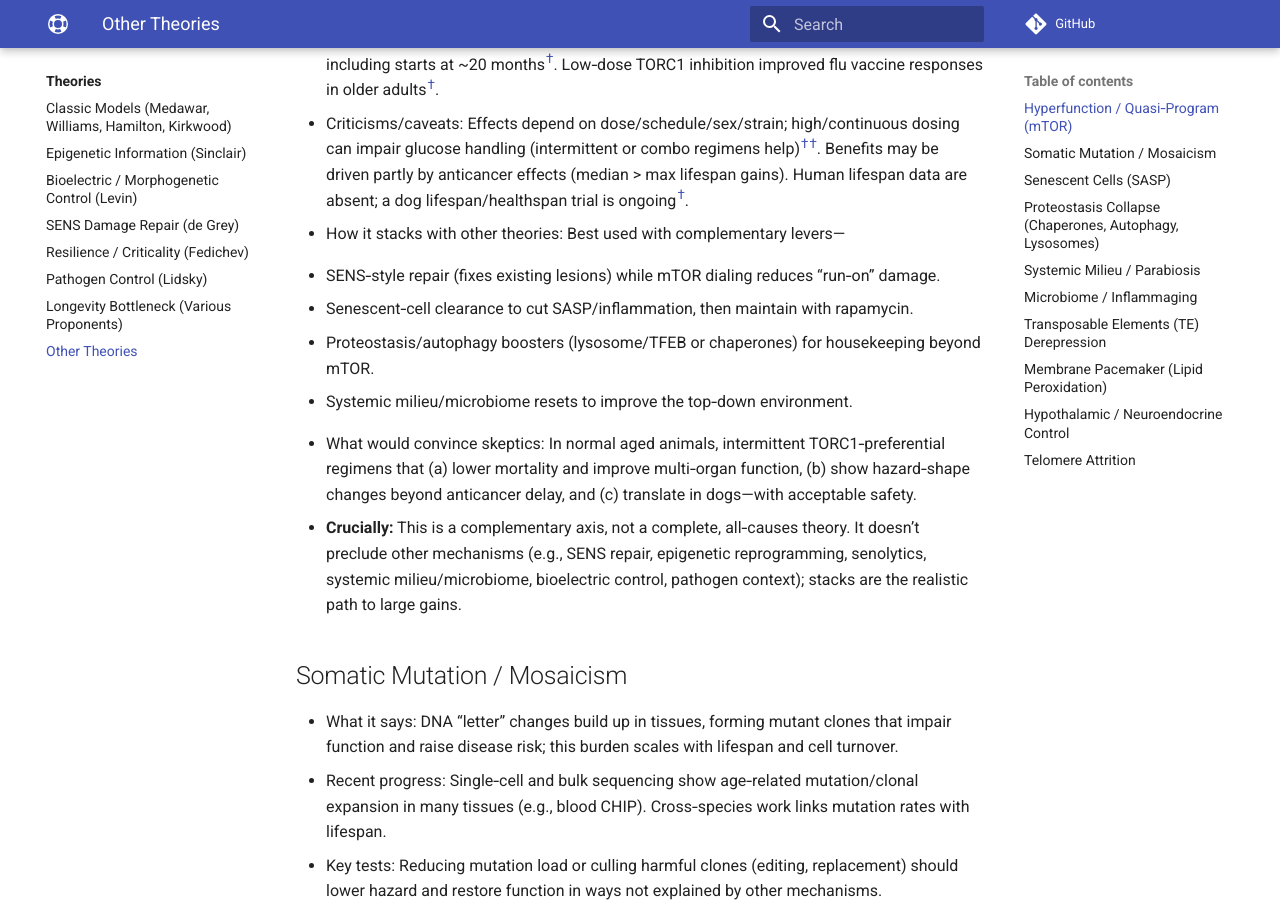
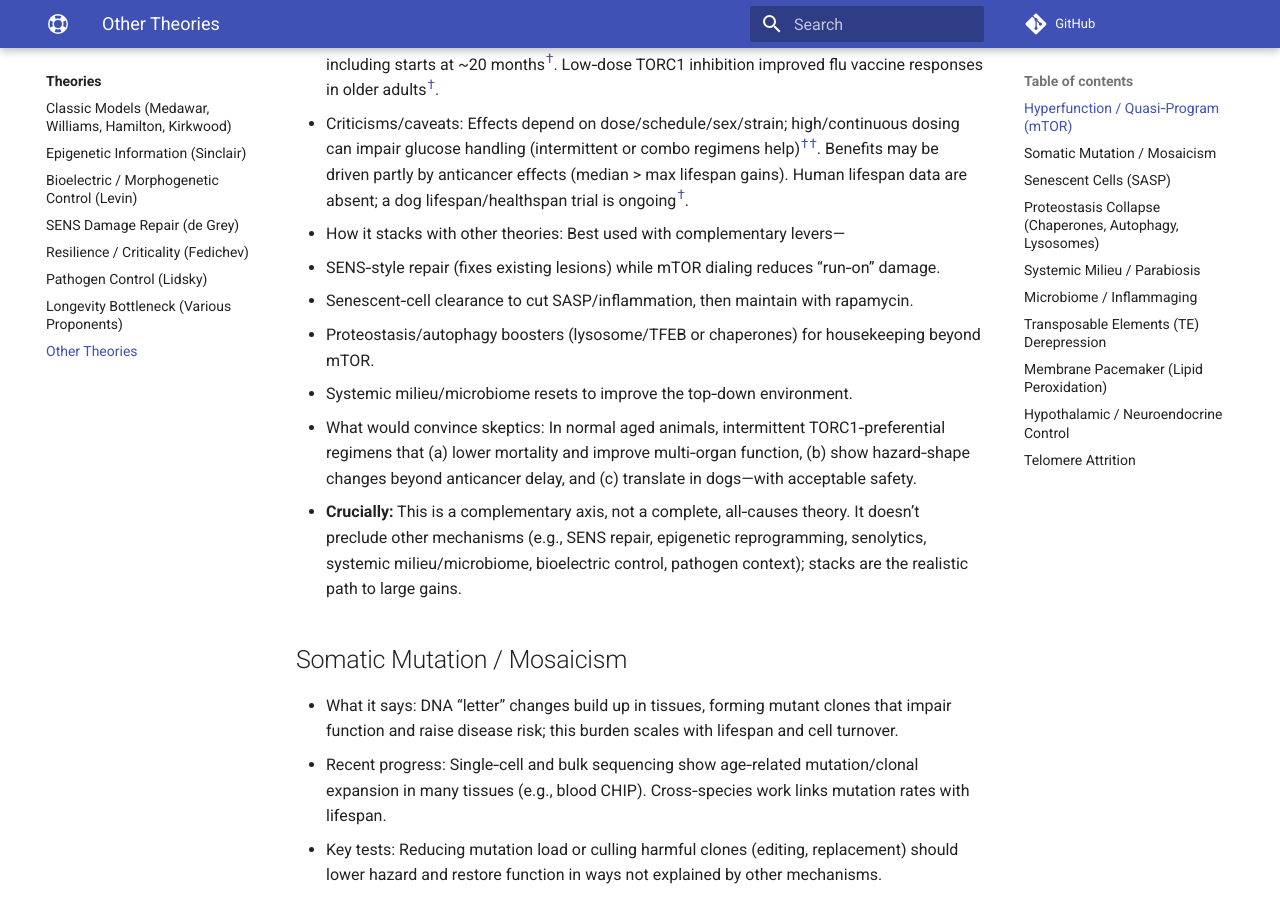
Before and after one commit to djgish485/project-lifespan, an MkDocs documentation site: the page built from docs/theories/other_theories.md, in a window 1280 px wide and 900 px high, scrolled down 403 px. Built offline with MkDocs 1.6.1 and Material for MkDocs 9.7.7, drawn with Linux system fonts in a browser that asks for light colours; comment, search, counter and statistics services are not loaded.

Commit message:
docs(other-theories): switch nested stack items back to Markdown with proper blank line + 2-space indent

```diff
--- a/docs/theories/other_theories.md
+++ b/docs/theories/other_theories.md
@@ -8,12 +8,10 @@
 - Criticisms/caveats: Effects depend on dose/schedule/sex/strain; high/continuous dosing can impair glucose handling (intermittent or combo regimens help)<sup><a class="ref-pop" href="https://www.ncbi.nlm.nih.gov/pmc/articles/PMC3727050" data-ref-url="https://www.ncbi.nlm.nih.gov/pmc/articles/PMC3727050" data-ref-summary="Lamming et al. 2013: dietary rapamycin causes glucose intolerance in HET3 mice with nuances vs injection.">†</a></sup><sup><a class="ref-pop" href="https://www.ncbi.nlm.nih.gov/pmc/articles/PMC5892694" data-ref-url="https://www.ncbi.nlm.nih.gov/pmc/articles/PMC5892694" data-ref-summary="Weiss et al. 2018: metformin blunts rapamycin‑induced glucose intolerance in female mice.">†</a></sup>. Benefits may be driven partly by anticancer effects (median > max lifespan gains). Human lifespan data are absent; a dog lifespan/healthspan trial is ongoing<sup><a class="ref-pop" href="https://dogagingproject.org/triad" data-ref-url="https://dogagingproject.org/triad" data-ref-summary="Dog Aging Project TRIAD: randomized trial of rapamycin in companion dogs.">†</a></sup>.
 - How it stacks with other theories: Best used with complementary levers—
 
-  <ul>
-    <li>SENS‑style repair (fixes existing lesions) while mTOR dialing reduces “run‑on” damage.</li>
-    <li>Senescent‑cell clearance to cut SASP/inflammation, then maintain with rapamycin.</li>
-    <li>Proteostasis/autophagy boosters (lysosome/TFEB or chaperones) for housekeeping beyond mTOR.</li>
-    <li>Systemic milieu/microbiome resets to improve the top‑down environment.</li>
-  </ul>
+  - SENS‑style repair (fixes existing lesions) while mTOR dialing reduces “run‑on” damage.
+  - Senescent‑cell clearance to cut SASP/inflammation, then maintain with rapamycin.
+  - Proteostasis/autophagy boosters (lysosome/TFEB or chaperones) for housekeeping beyond mTOR.
+  - Systemic milieu/microbiome resets to improve the top‑down environment.
 - What would convince skeptics: In normal aged animals, intermittent TORC1‑preferential regimens that (a) lower mortality and improve multi‑organ function, (b) show hazard‑shape changes beyond anticancer delay, and (c) translate in dogs—with acceptable safety.
 - **Crucially:** This is a complementary axis, not a complete, all‑causes theory. It doesn’t preclude other mechanisms (e.g., SENS repair, epigenetic reprogramming, senolytics, systemic milieu/microbiome, bioelectric control, pathogen context); stacks are the realistic path to large gains.
 
```
